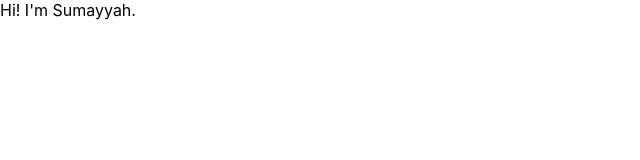
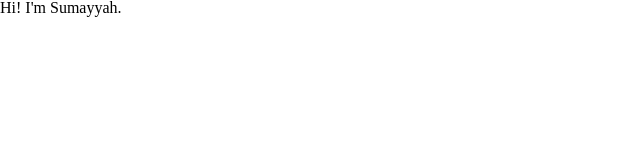
Before and after one commit to sumi419/portfolio, a React (Create React App) app: page / in a window 1280 px wide. Shown: the top 160 px of the page, without its empty margins (0-640 px from the left). Built offline with nearby package versions, Linux system fonts and the light colour scheme.

Commit message:
🍨 Add CSS reset

```diff
--- a/src/index.css
+++ b/src/index.css
@@ -1,14 +1,57 @@
-body {
-  margin: 0;
-  padding: 0;
-  font-family: -apple-system, BlinkMacSystemFont, "Segoe UI", "Roboto", "Oxygen",
-    "Ubuntu", "Cantarell", "Fira Sans", "Droid Sans", "Helvetica Neue",
-    sans-serif;
-  -webkit-font-smoothing: antialiased;
-  -moz-osx-font-smoothing: grayscale;
+/*------------------------------------*\
+RESET
+\*------------------------------------*/
+/* http://meyerweb.com/eric/tools/css/reset/
+v2.0b1 | 201101
+NOTE:WORK IN PROGRESS
+USE WITH CAUTION AND TEST WITH ABANDON */
+
+html,body,div,span,applet,object,iframe,
+h1,h2,h3,h4,h5,h6,p,blockquote,pre,
+a,abbr,acronym,address,big,cite,code,
+del,dfn,em,img,ins,kbd,q,s,samp,
+small,strike,strong,sub,sup,tt,var,
+b,u,i,center,
+dl,dt,dd,ol,ul,li,
+fieldset,form,label,legend,
+table,caption,tbody,tfoot,thead,tr,th,td,
+article,aside,canvas,details,figcaption,figure,
+footer,header,hgroup,menu,nav,section,summary,
+time,mark,audio,video{
+  margin:0;
+  padding:0;
+  border:0;
+  outline:0;
+  font-size:100%;
+  font:inherit;
+  vertical-align:baseline;
 }
-
-code {
-  font-family: source-code-pro, Menlo, Monaco, Consolas, "Courier New",
-    monospace;
+/* HTML5 display-role reset for older browsers */
+article,aside,details,figcaption,figure,
+footer,header,hgroup,menu,nav,section{
+  display:block;
 }
+body{
+  line-height:1;
+}
+ol,ul{
+  list-style:none;
+}
+blockquote,q{
+  quotes:none;
+}
+blockquote:before,blockquote:after,
+q:before,q:after{
+  content:'';
+  content:none;
+}
+ins{
+  text-decoration:none;
+}
+del{
+  text-decoration:line-through;
+}
+table{
+  border-collapse:collapse;
+  border-spacing:0;
+}
```
